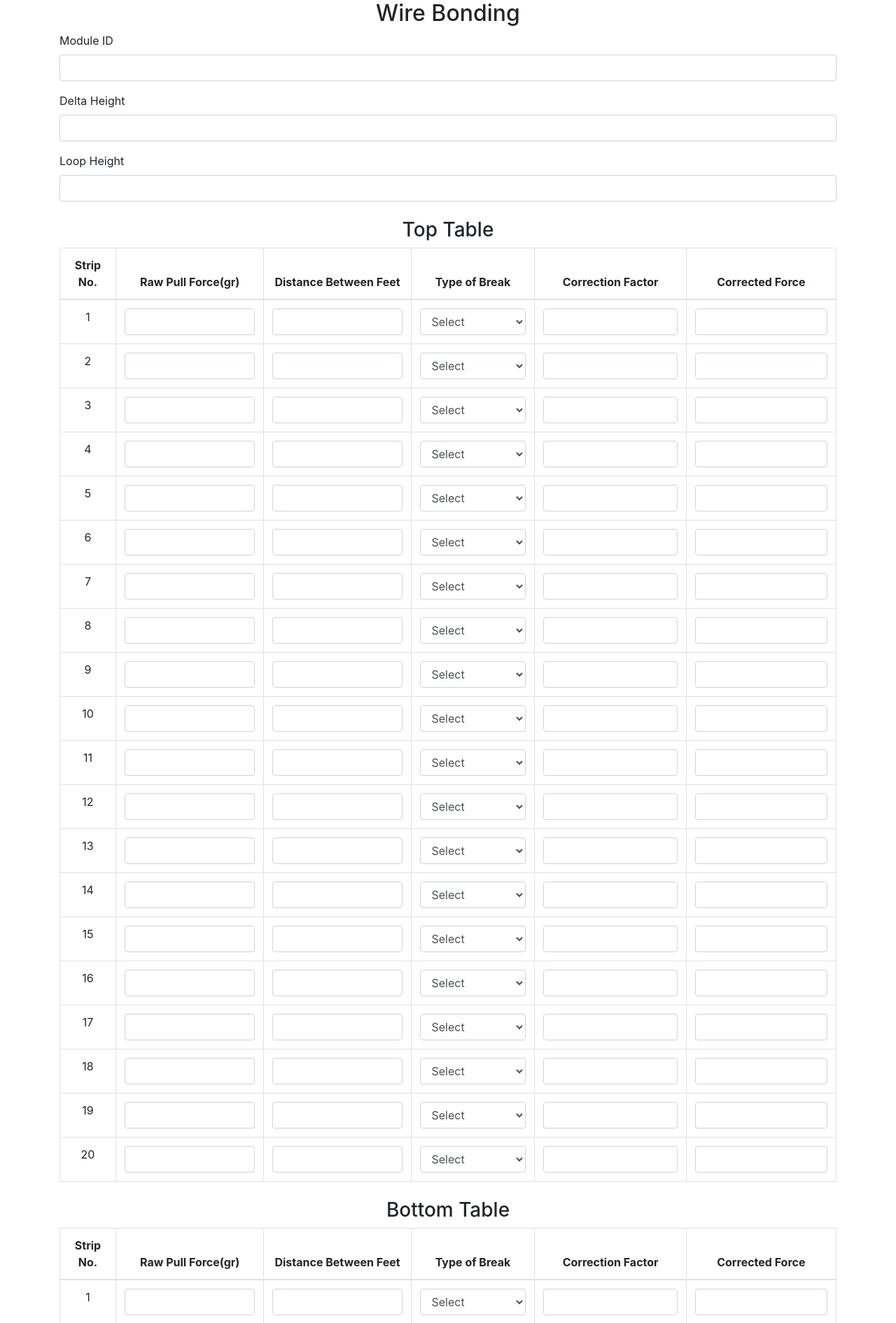
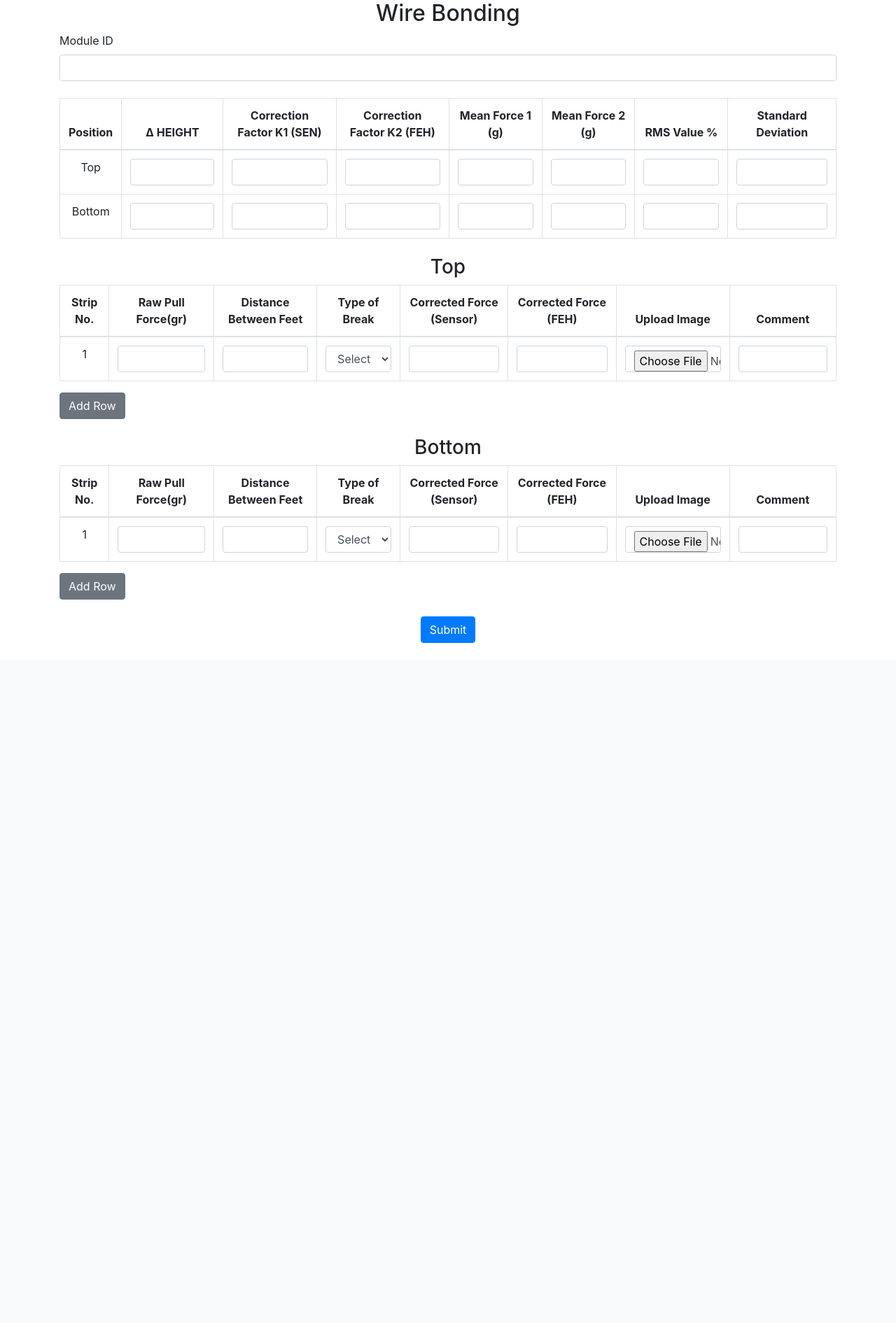
Before and after one commit to Sandeep255-aProgrammer/module_production_db, a Flask app: page /wire_bonding in a window 1280 px wide. Shown: the part 56-1947 px from the top of the page at 70% size. After the commit the page ends 975 px from the top, so only its background shows below. Run offline with Flask 3, Linux system fonts and the light colour scheme; the visitor is signed in with stand-in values (Sample User, id 1); data comes from the database, SQL or seed files in the repository; some libraries are stand-ins or nearby versions.

Commit message:
Modified Wirebonding form

```diff
--- a/templates/wire_bonding.html
+++ b/templates/wire_bonding.html
@@ -6,39 +6,75 @@
     <form method="POST" enctype="multipart/form-data">
       {{ form.hidden_tag() }}
 
-      <!-- Module ID, Delta Height, Loop Height -->
+      <!-- Module ID -->
       <div class="form-group">
         <label for="module_id">Module ID</label>
         <input type="text" name="module_id" id="module_id" class="form-control" required>
       </div>
-      <div class="form-group">
-        <label for="delta_height">Delta Height</label>
-        <input type="number" name="delta_height" id="delta_height" class="form-control" required>
-      </div>
-      <div class="form-group">
-        <label for="loop_height">Loop Height</label>
-        <input type="number" name="loop_height" id="loop_height" class="form-control" required>
-      </div>
-      <!-- Top Table -->
-      <h3 class="mt-4 text-center">Top Table</h3>
+
+      <!-- Correction Factors and Forces Table -->
+      <h3 class="mt-4 text-center"></h3>
       <table class="table table-bordered text-center">
+        <thead>
+          <tr>
+            <th>Position</th>
+            <th>&Delta; HEIGHT</th>
+            <th>Correction Factor K1 (SEN)</th>
+            <th>Correction Factor K2 (FEH)</th>
+            <th>Mean Force 1 (g)</th>
+            <th>Mean Force 2 (g)</th>
+            <th>RMS Value %</th>
+            <th>Standard Deviation</th>
+          </tr>
+        </thead>
+        <tbody>
+          <tr>
+            <td>Top</td>
+            <td><input type="number" name="top_delta_height" class="form-control"></td>
+            <td><input type="number" name="top_correction_factor_k1" class="form-control"></td>
+            <td><input type="number" name="top_correction_factor_k2" class="form-control"></td>
+            <td><input type="number" name="top_mean_force_1" class="form-control"></td>
+            <td><input type="number" name="top_mean_force_2" class="form-control"></td>
+            <td><input type="number" name="top_rms_value" class="form-control"></td>
+            <td><input type="number" name="top_standard_deviation" class="form-control"></td>
+          </tr>
+          <tr>
+            <td>Bottom</td>
+            <td><input type="number" name="bottom_delta_height" class="form-control"></td>
+            <td><input type="number" name="bottom_correction_factor_k1" class="form-control"></td>
+            <td><input type="number" name="bottom_correction_factor_k2" class="form-control"></td>
+            <td><input type="number" name="bottom_mean_force_1" class="form-control"></td>
+            <td><input type="number" name="bottom_mean_force_2" class="form-control"></td>
+            <td><input type="number" name="bottom_rms_value" class="form-control"></td>
+            <td><input type="number" name="bottom_standard_deviation" class="form-control"></td>
+          </tr>
+        </tbody>
+      </table>
+
+
+      <!-- Top -->
+      <h3 class="mt-4 text-center">Top</h3>
+      <table class="table table-bordered text-center" id="top-table">
         <thead>
           <tr>
             <th>Strip No.</th>
             <th>Raw Pull Force(gr)</th>
             <th>Distance Between Feet</th>
             <th>Type of Break</th>
-            <th>Correction Factor</th>
-            <th>Corrected Force</th>
+            <th>Corrected Force (Sensor)</th>
+            <th>Corrected Force (FEH)</th>
+            <th>Upload Image</th>
+            <th>Comment</th>
           </tr>
         </thead>
         <tbody>
-          {% for i in range(1, 21) %}
+          <!-- Initial row -->
           <tr>
-            <td>{{ i }}</td>
-            <td><input type="number" name="top_raw_pull_force_{{ i }}" class="form-control"></td>
-            <td><input type="number" name="top_distance_between_feet_{{ i }}" class="form-control"></td>
-            <td><select name="top_type_of_break_{{ i }}" class="form-control">
+            <td>1</td>
+            <td><input type="number" name="top_raw_pull_force_1" class="form-control"></td>
+            <td><input type="number" name="top_distance_between_feet_1" class="form-control"></td>
+            <td>
+              <select name="top_type_of_break_1" class="form-control">
                 <option value="">Select</option>
                 <option value="1">1 - Wire cut</option>
                 <option value="2">2 - Lift-off on sensor</option>
@@ -49,33 +85,38 @@
                 <option value="6">6 - Others</option>
               </select>
             </td>
-            <td><input type="number" name="top_correction_factor_{{ i }}" class="form-control"></td>
-            <td><input type="number" name="top_corrected_force_{{ i }}" class="form-control"></td>
+            <td><input type="number" name="top_correction_factor_1" class="form-control"></td>
+            <td><input type="number" name="top_corrected_force_1" class="form-control"></td>
+            <td><input type="file" name="top_image_1" class="form-control"></td>
+            <td><input type="text" name="top_comment_1" class="form-control"></td>
           </tr>
-          {% endfor %}
         </tbody>
       </table>
+      <button type="button" class="btn btn-secondary" onclick="addRow('top-table')">Add Row</button>
 
-      <!-- Bottom Table -->
-      <h3 class="mt-4 text-center">Bottom Table</h3>
-      <table class="table table-bordered text-center">
+      <!-- Bottom-->
+      <h3 class="mt-4 text-center">Bottom </h3>
+      <table class="table table-bordered text-center" id="bottom-table">
         <thead>
           <tr>
             <th>Strip No.</th>
             <th>Raw Pull Force(gr)</th>
             <th>Distance Between Feet</th>
             <th>Type of Break</th>
-            <th>Correction Factor</th>
-            <th>Corrected Force</th>
+            <th>Corrected Force (Sensor)</th>
+            <th>Corrected Force (FEH)</th>
+            <th>Upload Image</th>
+            <th>Comment</th>
           </tr>
         </thead>
         <tbody>
-          {% for i in range(1, 21) %}
+          <!-- Initial row -->
           <tr>
-            <td>{{ i }}</td>
-            <td><input type="number" name="bottom_raw_pull_force_{{ i }}" class="form-control"></td>
-            <td><input type="number" name="bottom_distance_between_feet_{{ i }}" class="form-control"></td>
-            <td><select name="bottom_type_of_break_{{ i }}" class="form-control">
+            <td>1</td>
+            <td><input type="number" name="bottom_raw_pull_force_1" class="form-control"></td>
+            <td><input type="number" name="bottom_distance_between_feet_1" class="form-control"></td>
+            <td>
+              <select name="bottom_type_of_break_1" class="form-control">
                 <option value="">Select</option>
                 <option value="1">1 - Wire cut</option>
                 <option value="2">2 - Lift-off on sensor</option>
@@ -86,32 +127,51 @@
                 <option value="6">6 - Others</option>
               </select>
             </td>
-            <td><input type="number" name="bottom_correction_factor_{{ i }}" class="form-control"></td>
-            <td><input type="number" name="bottom_corrected_force_{{ i }}" class="form-control"></td>
-          </tr>
-          {% endfor %}
-        </tbody>
-      </table>
-
-      <!-- Standard Deviation Table -->
-      <h3 class="mt-4 text-center">Standard Deviation</h3>
-      <table class="table table-bordered text-center">
-        <thead>
-          <tr>
-            <th>Standard Deviation (Top)</th>
-            <th>Standard Deviation (Bottom)</th>
-          </tr>
-        </thead>
-        <tbody>
-          <tr>
-            <td><input type="number" name="std_dev_top" class="form-control"></td>
-            <td><input type="number" name="std_dev_bottom" class="form-control"></td>
+            <td><input type="number" name="bottom_correction_factor_1" class="form-control"></td>
+            <td><input type="number" name="bottom_corrected_force_1" class="form-control"></td>
+            <td><input type="file" name="bottom_image_1" class="form-control"></td>
+            <td><input type="text" name="bottom_comment_1" class="form-control"></td>
           </tr>
         </tbody>
       </table>
+      <button type="button" class="btn btn-secondary" onclick="addRow('bottom-table')">Add Row</button>
 
-      <button type="submit" class="btn btn-primary">Save</button>
+      <!-- Submit Button -->
+      <div class="form-group text-center mt-4">
+        <button type="submit" class="btn btn-primary">Submit</button>
+      </div>
     </form>
   </div>
 </main>
+
+<!-- JavaScript to Add Rows Dynamically -->
+<script>
+function addRow(tableId) {
+  var table = document.getElementById(tableId).getElementsByTagName('tbody')[0];
+  var rowCount = table.rows.length;
+  var row = table.insertRow(rowCount);
+  var stripNo = rowCount + 1;
+
+  row.innerHTML = `
+    <td>${stripNo}</td>
+    <td><input type="number" name="${tableId}_raw_pull_force_${stripNo}" class="form-control"></td>
+    <td><input type="number" name="${tableId}_distance_between_feet_${stripNo}" class="form-control"></td>
+    <td>
+      <select name="${tableId}_type_of_break_${stripNo}" class="form-control">
+        <option value="">Select</option>
+        <option value="1">1 - Wire cut</option>
+        <option value="2">2 - Lift-off on sensor</option>
+        <option value="3">3 - Heel break on sensor</option>
+        <option value="4">4 - Lift-off on hybrid</option>
+        <option value="5">5 - Heel break on hybrid</option>
+        <option value="0">0 - Wire doesn't break</option>
+        <option value="6">6 - Others</option>
+      </select>
+    </td>
+    <td><input type="number" name="${tableId}_correction_factor_${stripNo}" class="form-control"></td>
+    <td><input type="number" name="${tableId}_corrected_force_${stripNo}" class="form-control"></td>
+  `;
+}
+</script>
+
 {% endblock %}
```
Lines whose indentation alone changed are shown as unchanged.
